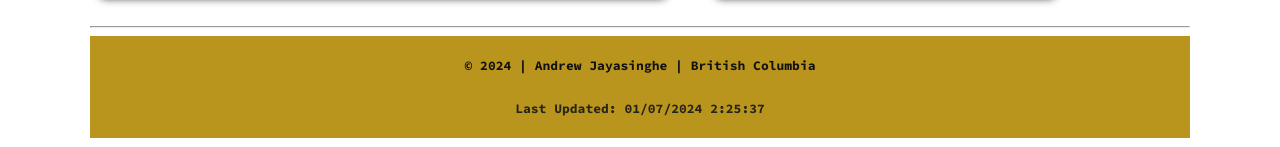
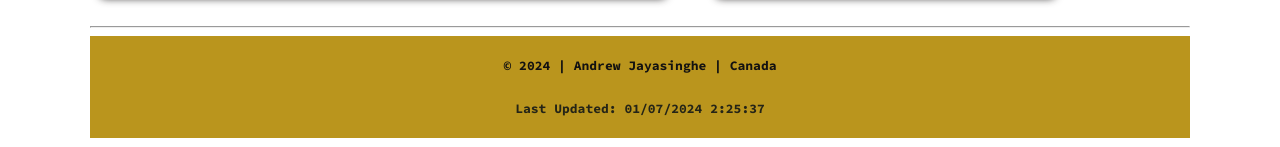
Before and after one commit to andrewjayasinghe/wdd230, a plain HTML site: page index.html in a window 1280 px wide. Shown: the part 640-787 px from the top of the page. Drawn offline with Linux system fonts and the light colour scheme.

Commit message:
Update index.html

```diff
--- a/index.html
+++ b/index.html
@@ -62,7 +62,7 @@
     </div>
         <hr>
     <footer>
-        <p>&copy; <span id="footer_year"></span> | Andrew Jayasinghe | British Columbia</p>
+        <p>&copy; <span id="footer_year"></span> | Andrew Jayasinghe | Canada</p>
         <p>Last Updated: <span id="last_modified_date"></span></p>
     </footer>
 </main>
```
